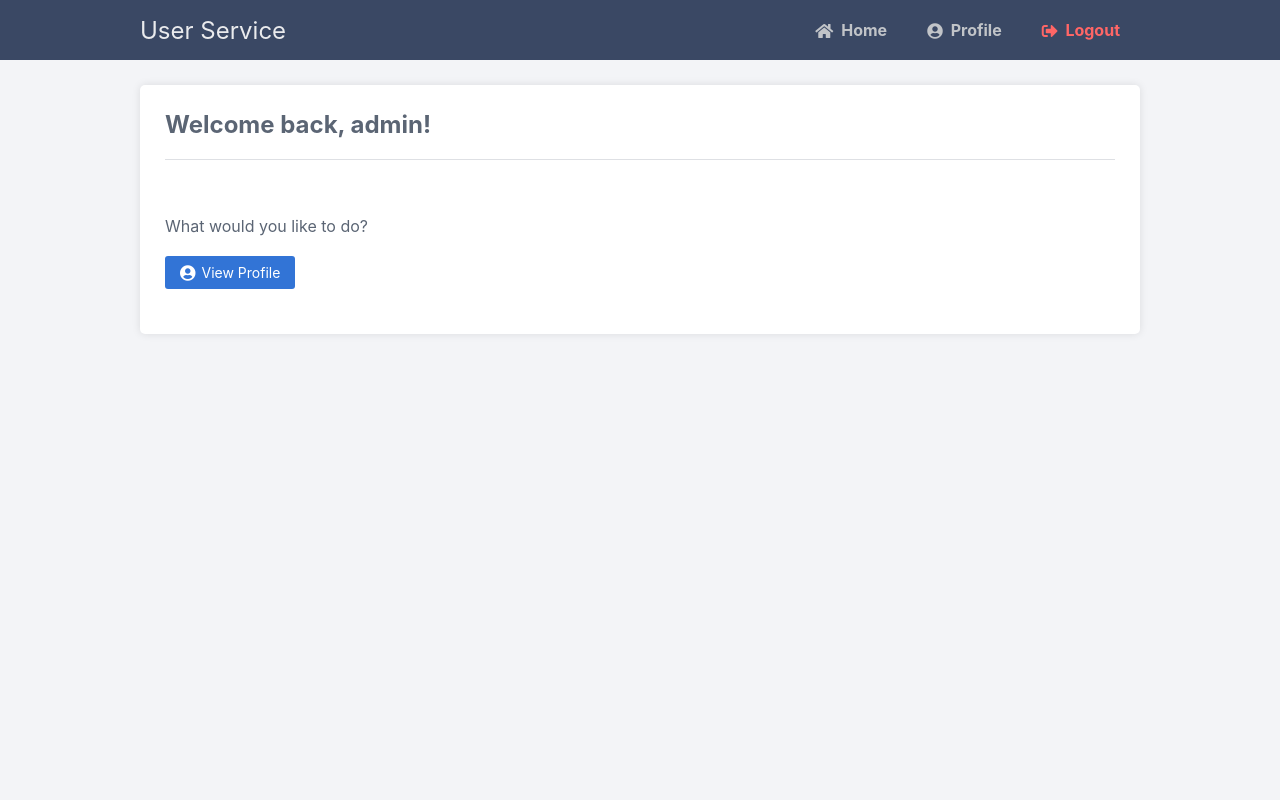
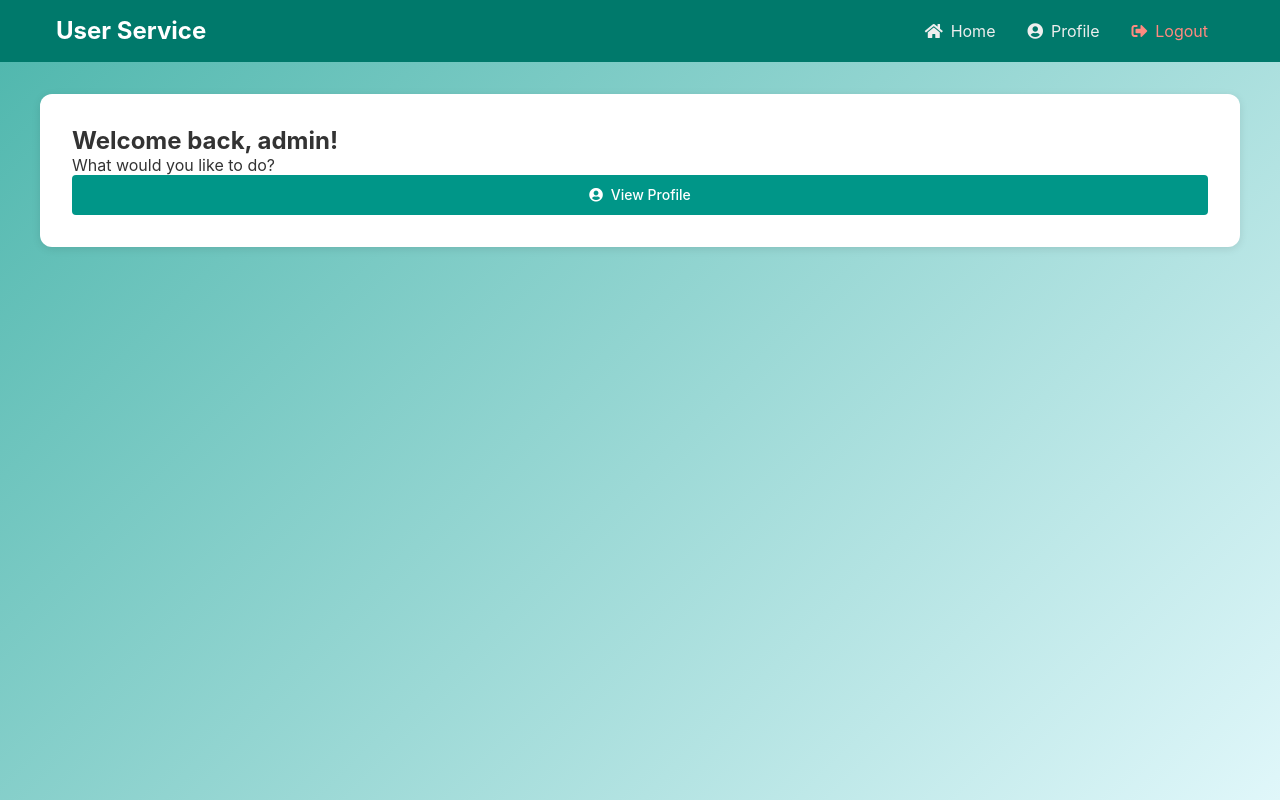
Before and after one commit to lroquec/devops-simple, a Flask app: page /login/home in a window 1280 px wide. Run offline with Flask 3, Linux system fonts and the light colour scheme; a user stored in the database is signed in; some libraries are stand-ins or nearby versions.

Commit message:
Refactor style.css for improved structure and readability, including updated variable usage, layout enhancements, and responsive design adjustments.

```diff
--- a/user-service/static/style.css
+++ b/user-service/static/style.css
@@ -1,388 +1,259 @@
-/* Unified Service CSS */
+/* Reset básico */
 * {
+  margin: 0;
+  padding: 0;
   box-sizing: border-box;
-   font-family: -apple-system, BlinkMacSystemFont, "segoe ui", roboto, oxygen, ubuntu, cantarell, "fira sans", "droid sans", "helvetica neue", Arial, sans-serif;
-   font-size: 16px;
-   -webkit-font-smoothing: antialiased;
-   -moz-osx-font-smoothing: grayscale;
+}
+
+:root {
+  --teal-main: #009688;
+  --teal-dark: #00796b;
+  --teal-light: #4db6ac;
+  --white: #ffffff;
+  --gray-100: #f5f5f5;
+  --gray-200: #eeeeee;
+  --gray-300: #e0e0e0;
+  --text-primary: #333333;
+  --danger: #ff5252;
+  --danger-hover: #ff1744;
 }
 
 body {
-   background-color: #f3f4f7;
-   margin: 0;
+  font-family: -apple-system, BlinkMacSystemFont, "Segoe UI", Roboto, Oxygen, Ubuntu, Cantarell, sans-serif;
+  background: linear-gradient(135deg, var(--teal-light) 0%, #e0f7fa 100%);
+  color: var(--text-primary);
+  min-height: 100vh;
+  padding: 20px;
+  display: flex;
+  flex-direction: column;
 }
 
-/* Navigation Styling */
+/* Barra de navegación */
 .navtop {
-   background-color: #3a4864;
-   height: 60px;
-   width: 100%;
-   border: 0;
+  background: var(--teal-dark);
+  padding: 0.8rem;
+  margin: -20px -20px 0;
 }
 
 .navtop div {
+  max-width: 1200px;
+  margin: 0 auto;
   display: flex;
-   margin: 0 auto;
-   width: 1000px;
-   height: 100%;
+  align-items: center;
+  padding: 0 1rem;
 }
 
-.navtop div h1, .navtop div a {
-   display: inline-flex;
+.navtop h1 {
+  color: var(--white);
+  font-size: 1.5rem;
+  margin-right: auto;
+  display: flex;
   align-items: center;
+  gap: 0.5rem;
 }
 
-.navtop div h1 {
-   flex: 1;
-   font-size: 24px;
-   padding: 0;
-   margin: 0;
-   color: #eaebed;
-   font-weight: normal;
+.navtop a {
+  color: var(--gray-200);
+  text-decoration: none;
+  padding: 0.5rem 1rem;
+  display: flex;
+  align-items: center;
+  gap: 0.5rem;
+  transition: color 0.2s;
 }
 
-.navtop div a {
-   padding: 0 20px;
-   text-decoration: none;
-   color: #c1c4c8;
-   font-weight: bold;
-}
-
-.navtop div a i {
-   padding: 2px 8px 0 0;
-}
-
-.navtop div a:hover {
-   color: #eaebed;
+.navtop a:hover {
+  color: var(--white);
 }
 
 .navtop a.logout-link {
-   color: #ff6666;
+  color: #ff8a80;
 }
 
 .navtop a.logout-link:hover {
-   color: #ff8080;
+  color: #ff5252;
 }
 
-/* Login Page Styling */
+/* Contenedor principal */
+.content-container, .users-list-container {
+  background: var(--white);
+  border-radius: 12px;
+  box-shadow: 0 2px 8px rgba(0, 0, 0, 0.1);
+  padding: 2rem;
+  margin: 2rem auto;
+  max-width: 1200px;
+  width: 100%;
+}
+
+/* Login y formularios */
 .login {
-   width: 400px;
-   background-color: #ffffff;
-   box-shadow: 0 0 9px 0 rgba(0, 0, 0, 0.3);
-   margin: 100px auto;
+  background: var(--white);
+  border-radius: 12px;
+  box-shadow: 0 2px 8px rgba(0, 0, 0, 0.1);
+  padding: 2rem;
+  margin: 2rem auto;
+  max-width: 400px;
+  width: 100%;
 }
 
 .login h1 {
-   text-align: center;
-   color: #5b6574;
-   font-size: 24px;
-   padding: 20px 0;
-   border-bottom: 1px solid #dee0e4;
-   margin: 0;
+  color: var(--teal-dark);
+  font-size: 1.5rem;
+  margin-bottom: 1.5rem;
+  display: flex;
+  align-items: center;
+  justify-content: center;
+  gap: 0.5rem;
 }
 
-.login form {
-   display: flex;
-   flex-wrap: wrap;
-   justify-content: center;
-   padding: 20px;
+.form-group {
+  margin-bottom: 1rem;
 }
 
-.login form .form-group {
-   width: 100%;
-   margin-bottom: 15px;
+.form-group label {
+  display: flex;
+  align-items: center;
+  gap: 0.5rem;
+  color: var(--text-primary);
+  margin-bottom: 0.5rem;
+  font-weight: 500;
 }
 
-.login form .input-icon {
-   position: relative;
+.form-group input {
+  width: 100%;
+  padding: 0.75rem;
+  border: 1px solid var(--gray-300);
+  border-radius: 4px;
+  font-size: 1rem;
+  transition: border-color 0.2s, box-shadow 0.2s;
 }
 
-.login form .input-icon i {
-   position: absolute;
-   top: 50%;
-   left: 15px;
-   transform: translateY(-50%);
-   color: #3274d6;
+.form-group input:focus {
+  outline: none;
+  border-color: var(--teal-main);
+  box-shadow: 0 0 0 2px rgba(0, 150, 136, 0.1);
 }
 
-.login form input[type="password"],
-.login form input[type="text"],
-.login form input[type="email"] {
-   width: 100%;
-   height: 50px;
-   border: 1px solid #dee0e4;
-   padding: 0 15px 0 45px;
-   margin-bottom: 0;
+.alert {
+  background-color: #ffebee;
+  border: 1px solid var(--danger);
+  color: var(--danger);
+  padding: 0.75rem 1rem;
   border-radius: 4px;
+  margin-bottom: 1rem;
+  font-weight: 500;
 }
 
-.login .links {
-   display: flex;
-   padding: 0 15px;
-}
-
-.login .links a {
-   color: #adb2ba;
+/* Botones */
+.btn, .btn-small, .btn-danger {
+  display: inline-flex;
+  align-items: center;
+  justify-content: center;
+  gap: 0.5rem;
+  min-width: 90px;
+  height: 40px;
+  padding: 0 16px;
+  border-radius: 4px;
+  font-size: 14px;
+  font-weight: 500;
   text-decoration: none;
-   display: inline-flex;
-   padding: 0 10px 10px 10px;
-   font-weight: bold;
-}
-
-.login .links a:hover {
-   color: #9da3ac;
-}
-
-.login .links a.active {
-   border-bottom: 3px solid #3274d6;
-   color: #3274d6;
-}
-
-/* Content Area Styling */
-.content {
-   width: 1000px;
-   margin: 0 auto;
-}
-
-.content > p, .content > div {
-   margin: 25px 0;
-}
-
-/* Users List Container Styling */
-.users-list-container {
-   background-color: #fff;
-   border-radius: 5px;
-   box-shadow: 0 0 9px 0 rgba(0, 0, 0, 0.1);
-   padding: 25px;
-}
-
-.list-header {
-   display: flex;
-   justify-content: space-between;
-   align-items: center;
-   margin-bottom: 20px;
-   padding-bottom: 20px;
-   border-bottom: 1px solid #dee0e4;
-}
-
-.list-header h2 {
-   margin: 0;
-   color: #5b6574;
-   font-size: 24px;
-}
-
-/* Form Group Styling */
-.user-form .form-group {
-   margin-bottom: 20px;
-}
-
-.user-form label {
-   display: flex;
-   align-items: center;
-   color: #5b6574;
-   font-weight: bold;
-   margin-bottom: 8px;
-}
-
-.user-form label i {
-   margin-right: 10px;
-   color: #3274d6;
-   width: 16px;
-   text-align: center;
-}
-
-.user-form input,
-.user-form select {
-   width: 100%;
-   height: 50px;
-   border: 1px solid #dee0e4;
-   padding: 0 15px;
-   color: #5b6574;
-   border-radius: 4px;
-}
-
-/* Form Input Focus States */
-.user-form input:focus,
-.user-form select:focus {
-   outline: none;
-   border-color: #3274d6;
-}
-
-/* Form Input Placeholder */
-.user-form input::placeholder {
-   color: #999;
-}
-
-/* Disabled State */
-.user-form input:disabled,
-.user-form select:disabled {
-   background-color: #f8f9fa;
-   cursor: not-allowed;
-}
-
-/* Form Actions */
-.form-actions {
-   margin-top: 30px;
-   padding-top: 20px;
-   border-top: 1px solid #dee0e4;
-}
-
-/* Message Styling */
-.msg {
-   padding: 15px;
-   margin-bottom: 20px;
-   border-radius: 4px;
-   color: #ff6b6b;
-   text-align: center;
+  border: none;
+  cursor: pointer;
+  transition: all 0.2s ease;
+  white-space: nowrap;
+  line-height: 1;
   width: 100%;
 }
 
-.msg-error {
-   background-color: #ff6666;
-   color: #fff;
+.btn, .btn-small {
+  background: var(--teal-main);
+  color: var(--white);
 }
 
-.msg-success {
-   background-color: #4CAF50;
-   color: #fff;
+.btn:hover, .btn-small:hover {
+  background: var(--teal-dark);
 }
 
-/* Button Styling */
-.btn {
-   width: 100%;
-   padding: 15px;
-   background-color: #3274d6;
-   border: 0;
-   cursor: pointer;
-   font-weight: bold;
-   color: #ffffff;
-   transition: background-color 0.2s;
-   border-radius: 4px;
+.btn-danger {
+  background: var(--danger);
+  color: var(--white);
+}
+
+.btn-danger:hover {
+  background: var(--danger-hover);
+}
+
+/* Encabezados */
+.content-header {
+  color: var(--teal-dark);
+  font-size: 1.5rem;
+  margin-bottom: 1.5rem;
   display: flex;
   align-items: center;
+  gap: 0.5rem;
+}
+
+/* Enlaces de navegación adicionales */
+.header-links {
+  display: flex;
+  gap: 1rem;
+  margin-bottom: 1.5rem;
   justify-content: center;
 }
 
-.btn i {
-   margin-right: 8px;
+.header-links a {
+  color: var(--text-primary);
+  text-decoration: none;
+  font-weight: 500;
+  transition: color 0.2s;
 }
 
-.btn:hover {
-   background-color: #2868c7;
+.header-links a:hover {
+  color: var(--teal-main);
 }
 
-.btn-small {
-   background-color: #3274d6;
-   color: #ffffff;
-   padding: 8px 15px;
-   border: none;
-   border-radius: 3px;
-   font-size: 14px;
-   text-decoration: none;
-   cursor: pointer;
-   transition: background-color 0.2s;
-   display: inline-flex;
-   align-items: center;
+/* Tablas */
+table {
+  width: 100%;
+  border-collapse: separate;
+  border-spacing: 0;
+  margin-top: 1.5rem;
 }
 
-.btn-small i {
-   margin-right: 6px;
+th {
+  background: var(--teal-main);
+  color: var(--white);
+  font-weight: 600;
+  text-align: left;
+  padding: 1.25rem 1rem;
 }
 
-.btn-small:hover {
-   background-color: #2868c7;
+th:first-child {
+  border-top-left-radius: 8px;
 }
 
-.btn-danger {
-   background-color: #ff6666;
-   color: #ffffff;
-   padding: 8px 15px;
-   border: none;
-   border-radius: 3px;
-   font-size: 14px;
-   text-decoration: none;
-   cursor: pointer;
-   transition: background-color 0.2s;
-   display: inline-flex;
-   align-items: center;
+th:last-child {
+  border-top-right-radius: 8px;
 }
 
-.btn-danger i {
-   margin-right: 6px;
-}
-
-.btn-danger:hover {
-   background-color: #ff8080;
-}
-
-/* Profile Details Styling */
-.profile-details {
-   padding: 20px 0;
-}
-
-.profile-info {
-   display: flex;
-   flex-direction: column;
-   gap: 20px;
-}
-
-.welcome-content {
-   padding: 20px 0;
-}
-
-.welcome-content p {
-   color: #5b6574;
-   margin-bottom: 20px;
-}
-
-.quick-actions {
-   display: flex;
-   gap: 10px;
-}
-
-/* Table Styling */
-table {
-   width: 100%;
-   border-collapse: collapse;
-   margin: 0;
-   background-color: #fff;
-}
-
-th, td {
-   padding: 15px;
-   text-align: left;
-   border-bottom: 1px solid #dee0e4;
+td {
+  padding: 1.25rem 1rem;
+  border-bottom: 1px solid var(--gray-200);
   vertical-align: middle;
 }
 
-th {
-   background-color: #f8f9fa;
-   color: #5b6574;
-   font-weight: bold;
-   white-space: nowrap;
+tr:last-child td:first-child {
+  border-bottom-left-radius: 8px;
 }
 
-td i {
-   color: #3274d6;
-   margin-right: 8px;
-   width: 16px;
+tr:last-child td:last-child {
+  border-bottom-right-radius: 8px;
+}
+
+tr:nth-child(even) {
+  background: var(--gray-100);
 }
 
 tr:hover {
-   background-color: #f5f5f5;
+  background: var(--gray-200);
 }
-
-/* Actions column styling */
-td.actions {
-   white-space: nowrap;
-   text-align: right;
-}
-
-td.actions .btn-small,
-td.actions .btn-danger {
-   margin-left: 8px;
-}
-
-td.actions form {
-   display: inline-block;
-}
```
Lines whose indentation alone changed are shown as unchanged.
